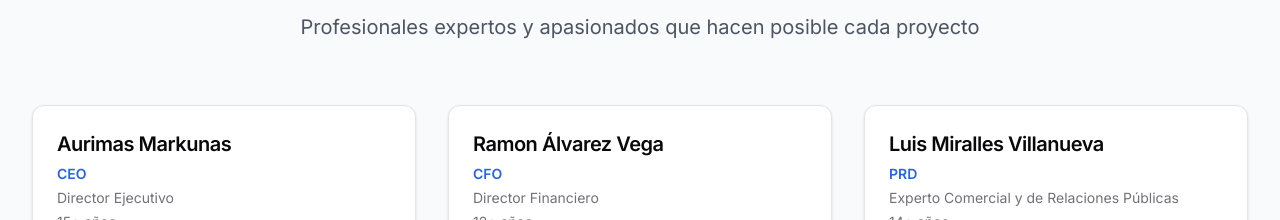
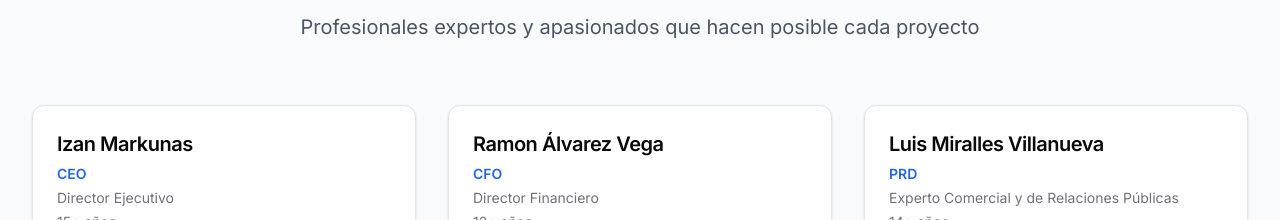
Before and after one commit to puedodarteunbeso69/plus-tecnologia, a Next.js app: page /nosotros in a window 1280 px wide. Shown: the part 2620-2840 px from the top of the page. Built offline with nearby package versions, Linux system fonts and the light colour scheme; no server answers.

Commit message:
Update team member name from

```diff
--- a/src/app/nosotros/page.tsx
+++ b/src/app/nosotros/page.tsx
@@ -47,7 +47,7 @@ export const metadata = {
 
 const teamMembers = [
 {
-  name: "Aurimas Markunas",
+  name: "Izan Markunas",
   role: "CEO",
   speciality: "Director Ejecutivo",
   experience: "15+ años",
```
